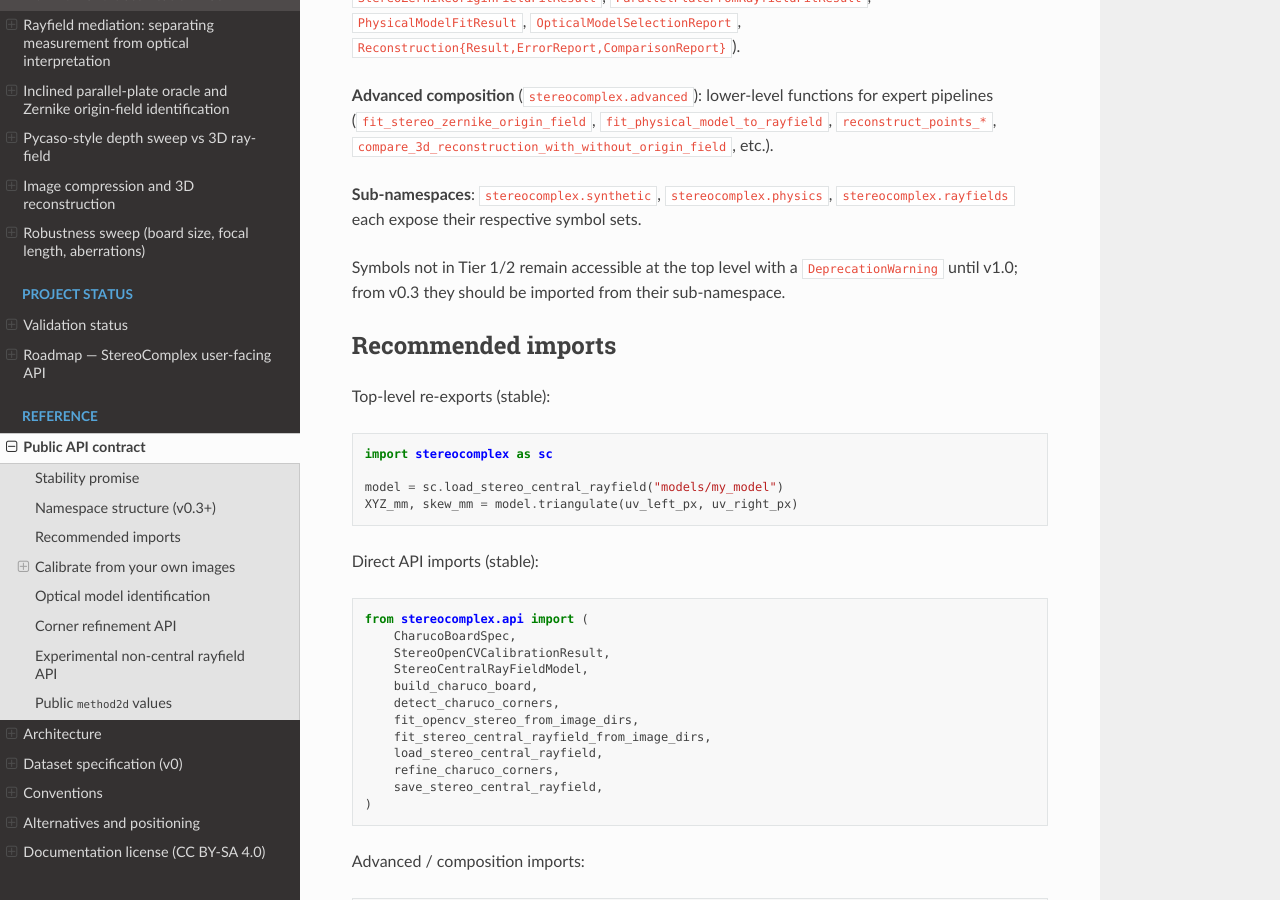
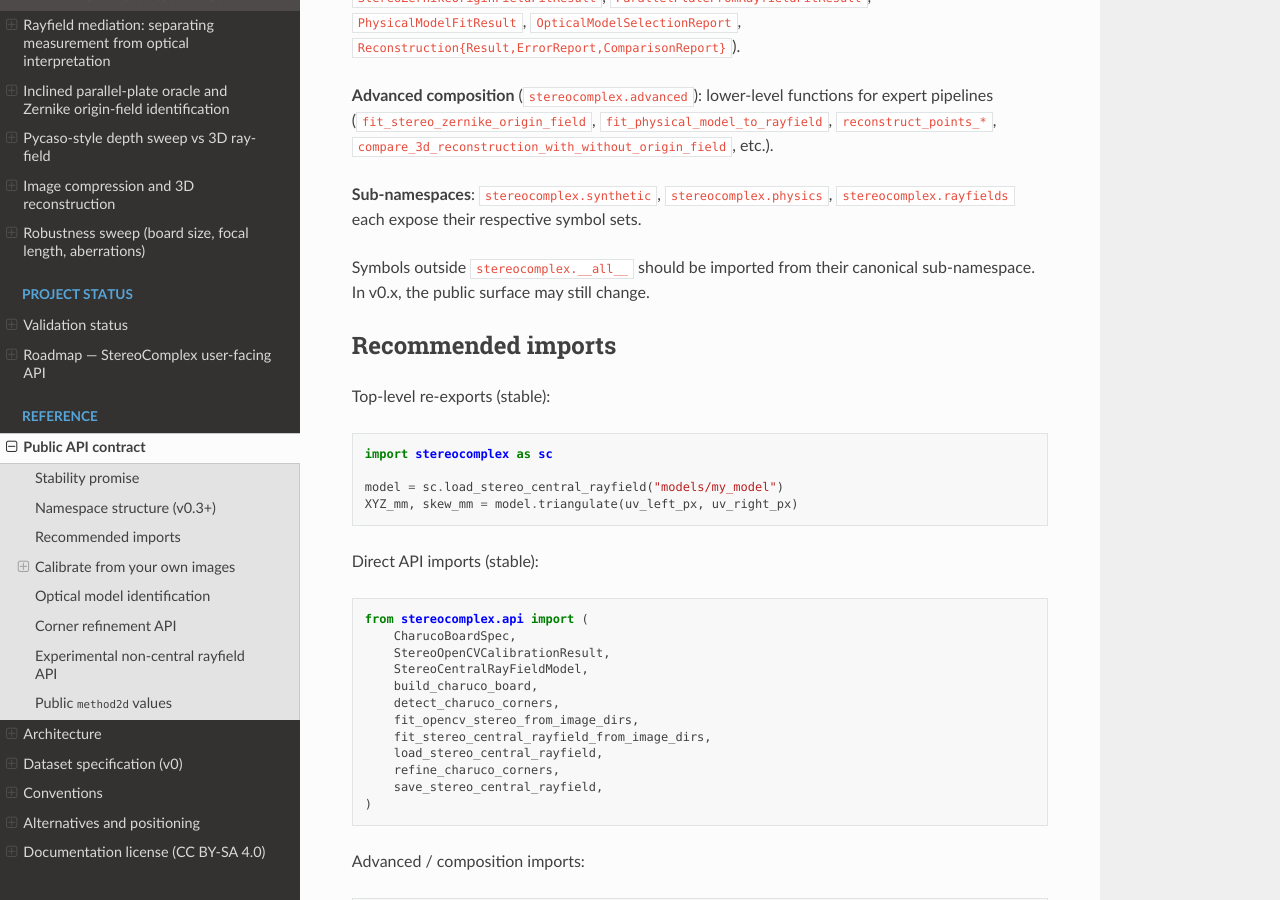
Before and after one commit to jeffwitz/StereoComplex, a Sphinx documentation site: the page built from docs/PUBLIC_API.md, in a window 1280 px wide and 900 px high, scrolled down 801 px. Built offline with Sphinx 7.4.7 and the Read the Docs theme 3.1.0, drawn with Linux system fonts in a browser that asks for light colours.

Commit message:
docs: final polish — workflow title, API promise, notebook order, double import
- START_HERE: "Three workflows" → "Main workflows"
- PUBLIC_API: remove false DeprecationWarning claim
- NOTEBOOKS: 00 first in reading order, 07+08 added to table
- 00_getting_started: remove duplicate numpy import

Co-Authored-By: Claude Opus 4.7 <noreply@anthropic.com>

```diff
--- a/docs/PUBLIC_API.md
+++ b/docs/PUBLIC_API.md
@@ -39,9 +39,8 @@ expert pipelines (`fit_stereo_zernike_origin_field`,
 **Sub-namespaces**: `stereocomplex.synthetic`, `stereocomplex.physics`,
 `stereocomplex.rayfields` each expose their respective symbol sets.
 
-Symbols not in Tier 1/2 remain accessible at the top level with a
-`DeprecationWarning` until v1.0; from v0.3 they should be imported from
-their sub-namespace.
+Symbols outside `stereocomplex.__all__` should be imported from their
+canonical sub-namespace.  In v0.x, the public surface may still change.
 
 ## Recommended imports
 
```
Also changed, not shown: docs/NOTEBOOKS.md (+3 -0 lines), docs/START_HERE.md (+1 -1 lines), 1 other file.
